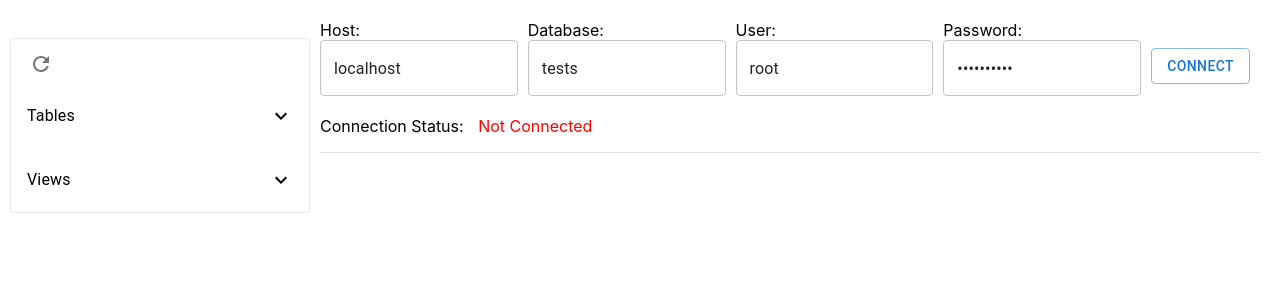
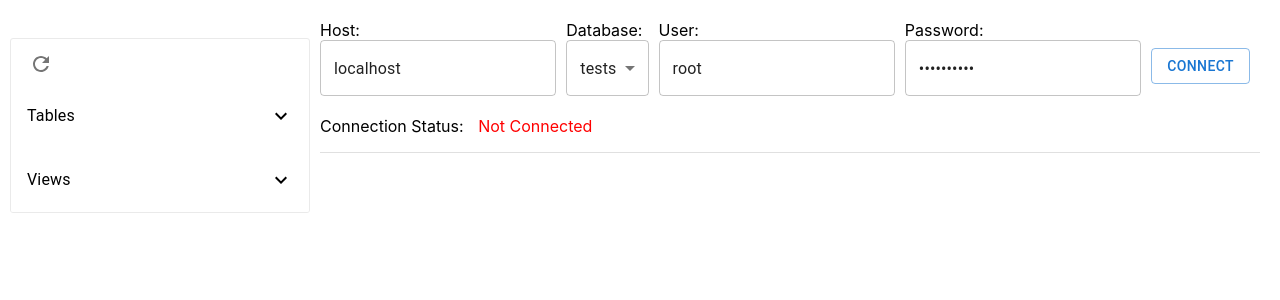
Before and after one commit to Tiinzzy/mysql-browser, a React (Create React App) app: page / in a window 1280 px wide. Shown: the top 300 px of the page. Built offline with nearby package versions, Linux system fonts and the light colour scheme.

Commit message:
contemplating between entering data or having drop down as database

```diff
--- a/src/front-end/ConnectionInfo.js
+++ b/src/front-end/ConnectionInfo.js
@@ -4,12 +4,16 @@ import { useState } from 'react';
 import Box from '@mui/material/Box';
 import Button from '@mui/material/Button';
 import TextField from '@mui/material/TextField';
+import InputLabel from '@mui/material/InputLabel';
+import MenuItem from '@mui/material/MenuItem';
+import FormControl from '@mui/material/FormControl';
+import Select from '@mui/material/Select';
 
 import { SIZES, shared } from './functions';
 
 import BackEndConnection from './BackEndConnection';
+
 const backend = BackEndConnection.INSTANCE();
-
 const STATUS_CONNECTED = 'Connected to ';
 const STATUS_NOT_CONNECTED = 'Not Connected';
 
@@ -84,10 +88,27 @@ export default function ConnectionInfo(props) {
                     <div>Host:</div>
                     <TextField name='host' variant="outlined" value={host} onChange={(e) => somethingChanged(e)} />
                 </Box>
+
                 <Box style={boxStyle}>
                     <div>Database:</div>
+                    <FormControl>
+                        <Select
+                            displayEmpty
+                            inputProps={{ 'aria-label': 'Without label' }}
+                            name='database'
+                            value={database}
+                            onChange={(e) => somethingChanged(e)}>
+                            <MenuItem value={'tests'}>tests</MenuItem>
+                            <MenuItem value={'sys'}>sys</MenuItem>
+                        </Select>
+                    </FormControl>
+                </Box>
+
+                {/* <Box style={boxStyle}>
+                    <div>Database:</div>
                     <TextField name='database' variant="outlined" value={database} onChange={(e) => somethingChanged(e)} />
-                </Box>
+                </Box> */}
+
                 <Box style={boxStyle}>
                     <div>User:</div>
                     <TextField name='user' variant="outlined" value={user} onChange={(e) => somethingChanged(e)} />
```
